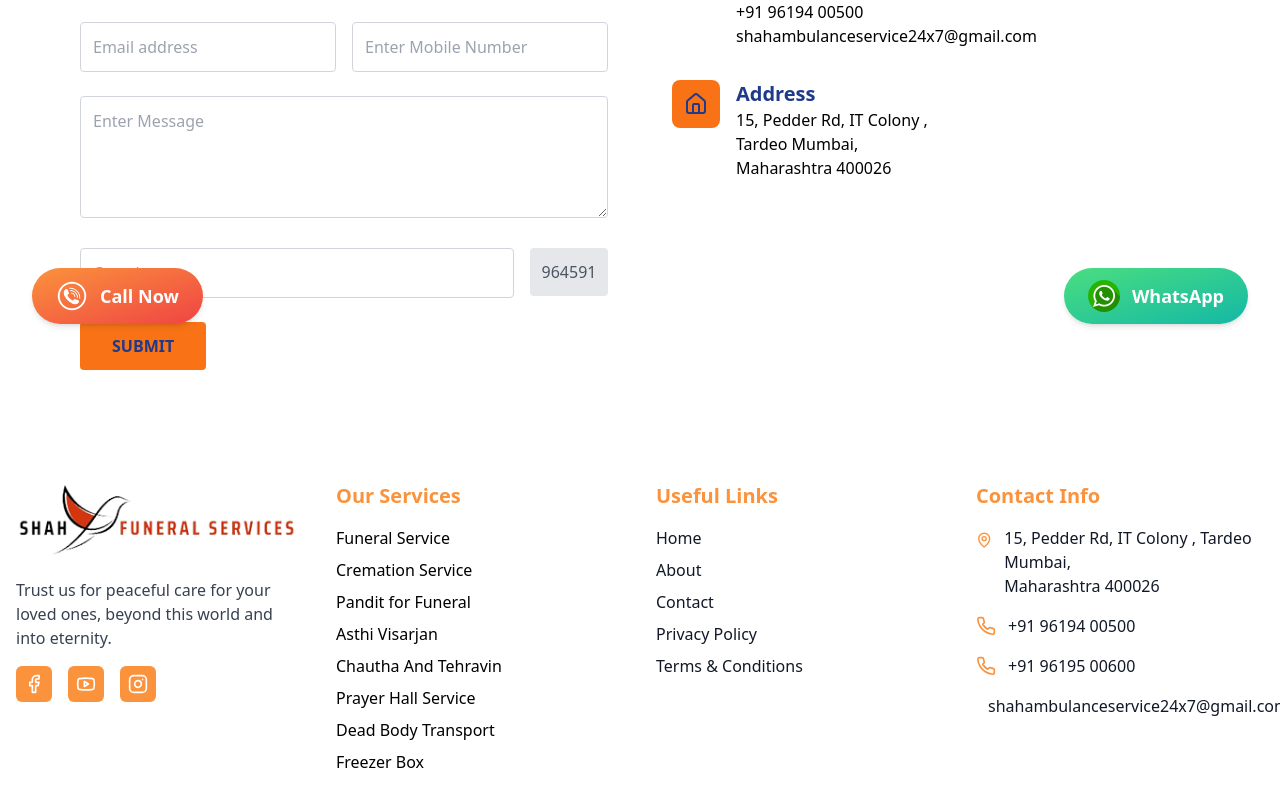
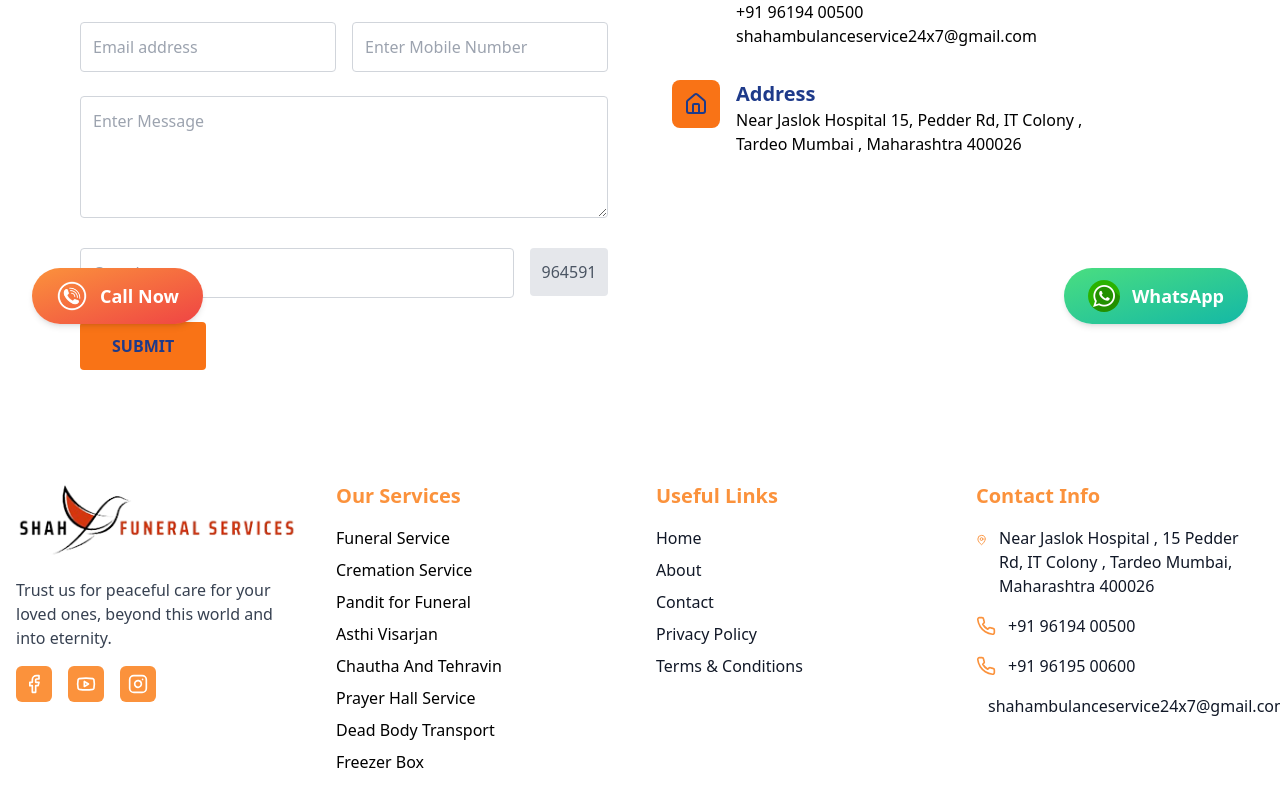
Before and after one commit to ShahAmbulanceService/Shah-Funeral, a React (Vite) app: page /contact in a window 1280 px wide. Shown: the part 452-1238 px from the top of the page. Built offline with nearby package versions, Linux system fonts and the light colour scheme.

Commit message:
Address again changed

```diff
--- a/src/components/Contact.jsx
+++ b/src/components/Contact.jsx
@@ -116,11 +116,11 @@ const Contact = () => {
                                 <div>
                                     <h3 className="text-xl font-semibold text-blue-900">Address</h3>
                                     <p className="text-black">
-                                        15, Pedder Rd, IT Colony ,
+                                        Near Jaslok Hospital 15, Pedder Rd, IT Colony ,
                                         <br />
-                                        Tardeo Mumbai,
+                                        Tardeo Mumbai , Maharashtra 400026
                                         <br />
-                                        Maharashtra 400026
+
                                     </p>
                                 </div>
                             </div>
--- a/src/components/Footer.jsx
+++ b/src/components/Footer.jsx
@@ -121,9 +121,9 @@ const Footer = () => {
                         <div className="flex items-start space-x-3">
                             <MapPin className="text-orange-400 mt-1" size={20} />
                             <p className="text-gray-900 ">
-                                15, Pedder Rd, IT Colony , Tardeo Mumbai,
+                              Near Jaslok Hospital , 15 Pedder Rd, IT Colony , Tardeo Mumbai,
                                 <br />
-                                Maharashtra 400026
+                              Maharashtra 400026
 
                             </p>
                         </div>
```
